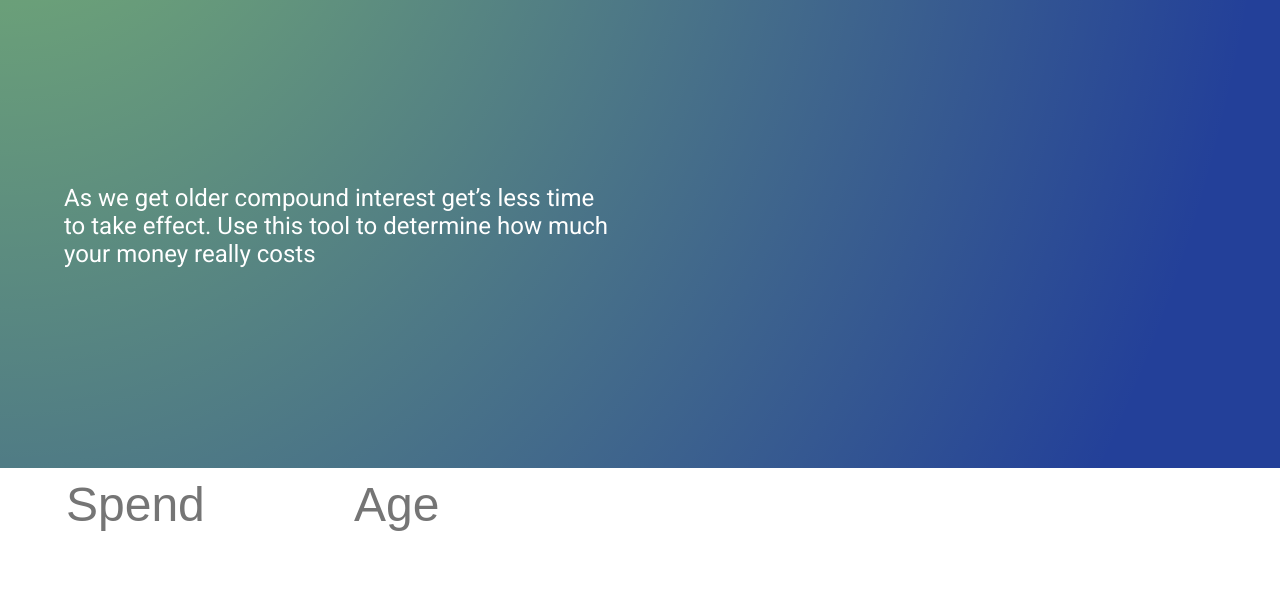
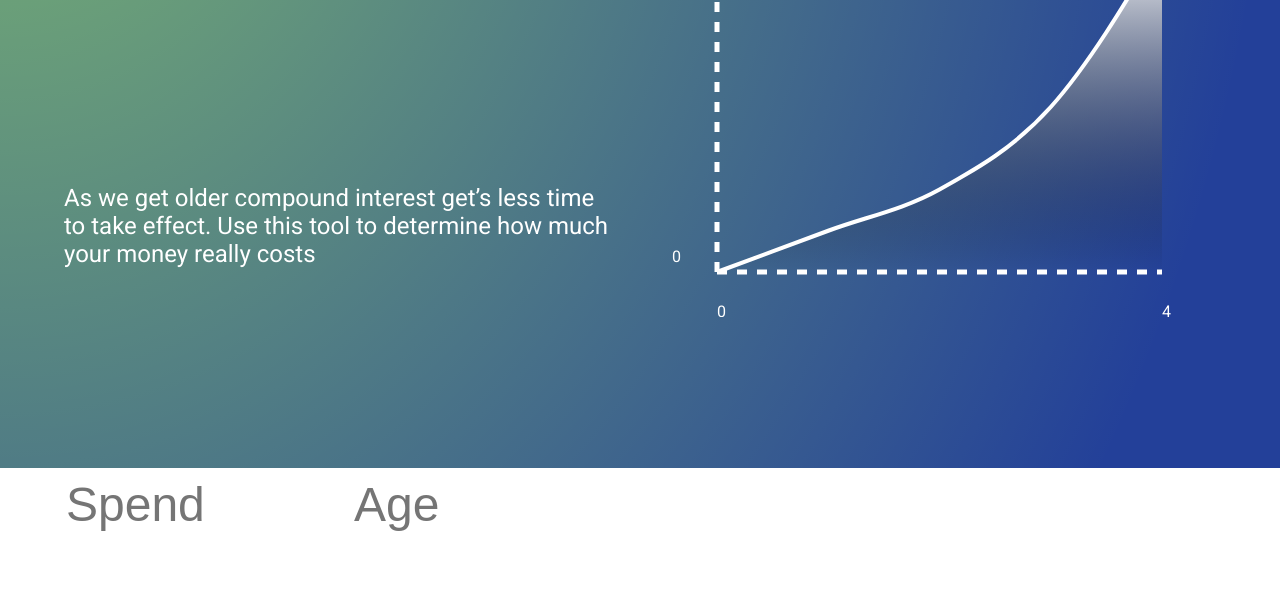
Before and after one commit to GoldfishPi/dollarvis, a Gatsby site: page / in a window 1280 px wide. Shown: the part 332-948 px from the top of the page. Built offline with nearby package versions, Linux system fonts and the light colour scheme; Gatsby itself is replaced by a stand-in of ours.

Commit message:
feat: added spline chart

```diff
--- a/package.json
+++ b/package.json
@@ -27,8 +27,10 @@
     "@emotion/core": "^10.0.10",
     "@emotion/styled": "^10.0.12",
     "@fontsource/roboto": "^4.5.0",
+    "@types/d3": "^7.0.0",
     "babel-plugin-styled-components": "^1.10.1",
     "classnames": "^2.2.6",
+    "d3": "^7.0.1",
     "gatsby": "^2.10.0",
     "gatsby-image": "^2.2.1",
     "gatsby-plugin-canonical-urls": "^2.1.0",
--- /dev/null
+++ b/src/components/Sparkline.tsx
@@ -0,0 +1,85 @@
+import React from 'react'
+import { scaleTime, extent, scaleLinear, max, min, line, curveMonotoneX, area } from 'd3'
+
+const testData: [number, number][] = [
+  [0, 0],
+  [1, 2],
+  [2, 4],
+  [3, 8],
+  [4, 16]
+]
+
+const MARGINS = {
+  top: 10,
+  bottom: 45,
+  left: 45,
+  right: 10
+}
+
+export const Sparkline: React.FC<{
+  width: number
+  height: number
+  data: [number, number][]
+}> = ({ width, height, data = testData }) => {
+  const graphWidth = width - MARGINS.left - MARGINS.right
+  const graphHeight = height - MARGINS.top - MARGINS.bottom
+  console.log('data???', data)
+
+  const x = scaleLinear()
+    .range([0, graphWidth])
+    .domain(extent(data, (d) => d[0]))
+
+  const y = scaleLinear()
+    .range([graphHeight, 0])
+    .domain([0, max(data, (d) => d[1]) || 0])
+
+  const l = line()
+    .x((d) => x(d[0]))
+    .y((d) => y(d[1]))
+    .curve(curveMonotoneX)(data)
+  const a = area()
+    .y0(graphHeight)
+    .y1((d) => y(d[1]))
+    .x((d) => x(d[0]))
+    .curve(curveMonotoneX)(data)
+
+  return (
+    <div>
+      <svg width={width} height={height} fill="green">
+        <g width={graphWidth} height={graphHeight} transform={`translate(${MARGINS.left}, ${MARGINS.top})`}>
+          <g className="axis">
+            <line x1={0} x2={graphWidth} y1={graphHeight} y2={graphHeight} stroke="var(--text)" strokeWidth={5} strokeDasharray="10" />
+            <line x1={0} x2={0} y1={0} y2={graphHeight} stroke="var(--text)" strokeWidth={5} strokeDasharray="10" />
+          </g>
+          <g className="chart">
+            <path d={a || ''} fill="url(#gradient)" strokeWidth={4} />
+            <path d={l || ``} stroke="var(--white)" fill="none" strokeWidth={4} />
+            <g transform={`translate(${x(data[data.length - 1][0])} ${y(data[data.length - 1][1])})`}>
+              <rect width={10} height={10} fill="var(--white)" transform="rotate(45) translate(-5 -5)" />
+            </g>
+          </g>
+        </g>
+        <g className="legend">
+          <text x={0} y={0 + 20} fill="var(--text)">
+            {max(data, (d) => d[1])}
+          </text>
+          <text x={0} y={graphHeight} fill="var(--text)">
+            {min(data, (d) => d[1])}
+          </text>
+          <text y={height} x={MARGINS.left} fill="var(--text)">
+            {min(data, (d) => d[0])}
+          </text>
+          <text y={height} x={width - MARGINS.right} fill="var(--text)">
+            {max(data, (d) => d[0])}
+          </text>
+        </g>
+        <defs>
+          <linearGradient id="gradient" y2={0} x1={1} x2={1} y1={1}>
+            <stop offset="0%" stopColor="rgba(0,0,0,0)" />
+            <stop offset="100%" stopColor="var(--white)" />
+          </linearGradient>
+        </defs>
+      </svg>
+    </div>
+  )
+}
--- a/src/pages/index.tsx
+++ b/src/pages/index.tsx
@@ -1,8 +1,8 @@
 import * as React from 'react'
-import { Link } from 'gatsby'
 import Page from '../components/Page'
 import styled from '@emotion/styled'
 import { NumperInput } from '../components/NumperInput'
+import { Sparkline } from '../components/Sparkline'
 
 const Layout = styled.div`
   padding: 4rem;
@@ -33,6 +33,7 @@ const IndexPage = () => (
       </InputHalf>
       <div>
         <h2>$108.89</h2>
+        <Sparkline width={500} height={385} />
       </div>
     </Layout>
   </Page>
--- a/src/styles/global.css
+++ b/src/styles/global.css
@@ -1,7 +1,9 @@
 :root {
     --primary:#B2FF59;
     --secondary:#234099;
-    --text:#FFF;
+
+    --white:#FFF;
+    --text:var(--white);
 
     --font-family:Roboto;
 
```
Also changed, not shown: 1 other file.
